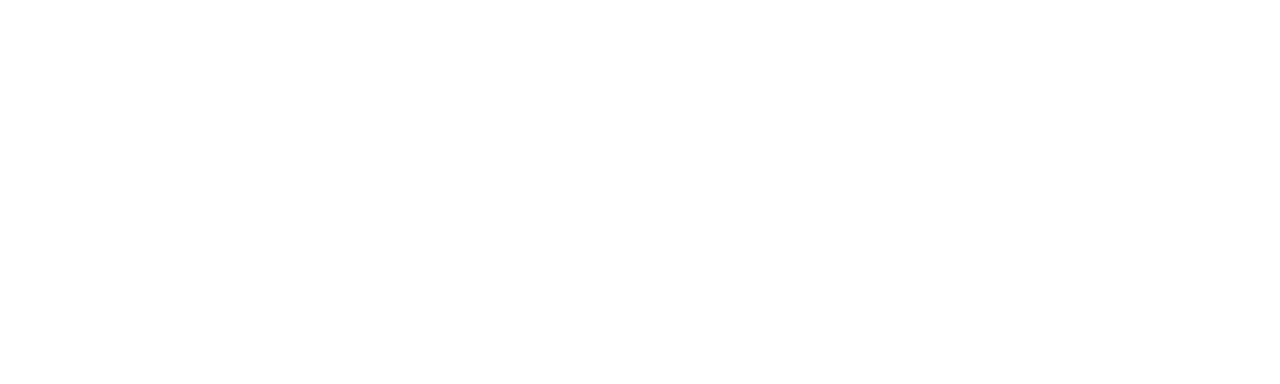
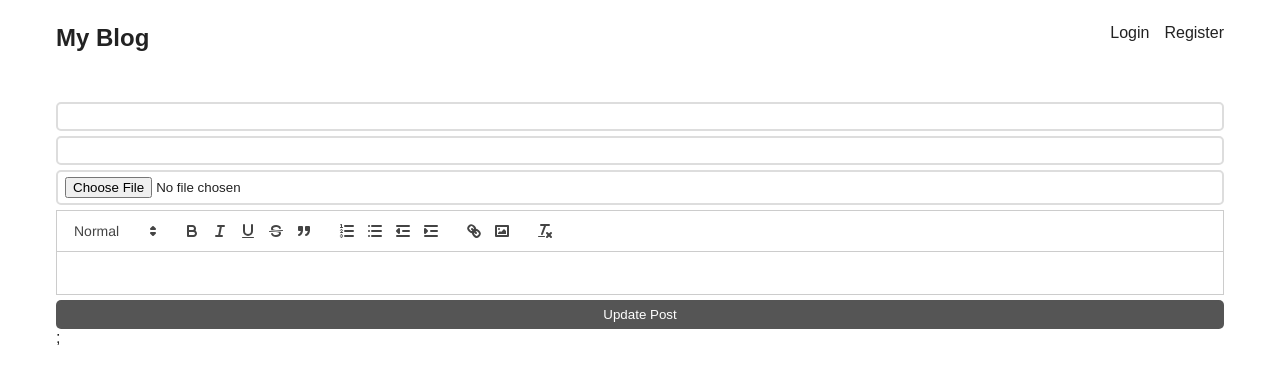
Before and after one commit to kumar7505/Blog-App, a React (Vite) app in the folder client/: page /edit/1 in a window 1280 px wide. Before the commit this address had no page. Shown: the top 384 px of the page. Built offline with nearby package versions, Linux system fonts and the light colour scheme; no server answers.

Commit message:
feat: editor

```diff
--- a/client/src/App.jsx
+++ b/client/src/App.jsx
@@ -9,6 +9,7 @@
 import UserContextProvider from "./UserContext.jsx";
 import CreatePost from "./components/pages/createpost.jsx";
 import PostPage from "./components/pages/postpage.jsx";
+import EditPost from "./components/pages/editpost.jsx"
 
 function App() {
   const [count, setCount] = useState(0);
@@ -22,6 +23,7 @@
           <Route path="/register" element={<Registerpage />} />
           <Route path="/create" element={<CreatePost />}/>
           <Route path="/post/:id" element={<PostPage />} />
+          <Route path="/edit/:id" element={<EditPost />} />
         </Route>
       </Routes>
     </UserContextProvider>
--- /dev/null
+++ b/client/src/components/editor.jsx
@@ -0,0 +1,25 @@
+import React from 'react';
+import ReactQuill from 'react-quill';
+
+const editor = () => {
+    const modules = {
+        toolbar: [
+          [{ 'header': [1, 2, false] }],
+          ['bold', 'italic', 'underline','strike', 'blockquote'],
+          [{'list': 'ordered'},
+            {'list': 'bullet'},
+            {'indent': '-1'},
+            {'indent': '+1'}],
+          ['link', 'image'],
+          ['clean']
+        ],
+    };
+
+    return (
+        <div>
+            <ReactQuill value="" onChange="" modules={modules} />
+        </div>
+    );
+};
+
+export default editor;
--- a/client/src/components/pages/createpost.jsx
+++ b/client/src/components/pages/createpost.jsx
@@ -3,6 +3,7 @@
 import 'react-quill/dist/quill.snow.css';
 import './createpost.css';
 import {Navigate, useNavigate} from 'react-router-dom';
+import Editor from '../editor';
 
 const createpost = () => {
   const navigate = useNavigate();
@@ -11,6 +12,7 @@
   const [content, setContent] = useState('');
   const [files, setFiles] = useState('');
   const [redirect, setRedirect] = useState(false);
+
   const modules = {
     toolbar: [
       [{ 'header': [1, 2, false] }],
@@ -26,6 +28,7 @@
     'list', 'bullet', 'indent',
     'link', 'image'
   ];
+
   async function createNewPost(e) {
     e.preventDefault();
 
@@ -64,6 +67,7 @@
       <input type="file"
               onChange={e => setFiles(e.target.files)} />
       <ReactQuill value={content} onChange={newValue => setContent(newValue)} modules={modules} formats={formats}/>
+      <Editor value={content} onChange={setContent}/>
       <button style={{marginTop:'5px'}} >Create Post</button>
 
       {redirect && <Navigate to={"/"} />};
--- a/client/src/components/pages/editpost.jsx
+++ b/client/src/components/pages/editpost.jsx
@@ -1,9 +1,67 @@
-import React from 'react'
+import {useEffect, useState} from "react";
+import {Navigate, useParams} from "react-router-dom";
+import React from 'react';
+import Editor from "../editor";
+const editpost = () => {
+    const {id} = useParams();
+    const [title, setTitle] = useState('');
+    const [summary, setSummary] = useState('');
+    const [content, setContent] = useState('');
+    const [cover, setCover] = useState('');
+    const [files, setFiles] = useState('');
+    const [redirect, setRedirect] = useState('');
 
-const editpost = () => {
-  return (
-    <div>editpost</div>
-  )
-}
+    useEffect(() => {
+        fetch(`http://localhost:8000/post/${id}`)
+            .then(res => {
+                res.json().then(postInfo => {
+                    setTitle(postInfo.title);
+                    setContent(postInfo.content);
+                    setSummary(postInfo.summary);
+                })
+            })
+    });
 
-export default editpost
+    async function updatePost(e) {
+        e.preventDefault();
+        const data = new FormData();
+        data.set('title', title);
+        data.set('summary', summary);
+        data.set('content', content);
+        data.set('id', id);
+        if(files?.[0])
+            data.set('file', files?.[0]);
+        await fetch('http://localhost:8000/post', {
+            method: 'PUT',
+            body: data,
+            credentials: include,
+        });
+        return <Navigate to={`/post/${id}`} />
+    }
+
+    const modules = {
+        toolbar: [
+        [{ 'header': [1, 2, false] }],
+        ['bold', 'italic', 'underline','strike', 'blockquote'],
+        [{'list': 'ordered'}, {'list': 'bullet'}, {'indent': '-1'}, {'indent': '+1'}],
+        ['link', 'image'],
+        ['clean']
+        ],
+    };
+
+    return (
+        <form onSubmit={updatePost}>
+            <input type="text" placeholer='title' value={title} onChange={e => setTitle(e.target.value)}/>
+            <input type="summary" placeholer={'summary'} value={summary} onChange={e => setSummary(e.target.value)}/>
+            <input type="file"
+                    onChange={e => setFiles(e.target.files)} />
+            <Editor onChange={setContent} value={content} />
+            {/* <ReactQuill value={content} onChange={newValue => setContent(newValue)} modules={modules} /> */}
+            <button style={{marginTop:'5px'}} >Update Post</button>
+
+            {redirect && <Navigate to={"/"} />};
+        </form>
+    );
+};
+
+export default editpost;
```
Also changed, not shown: 1 other file (tests, documents, lock files or other folders).
